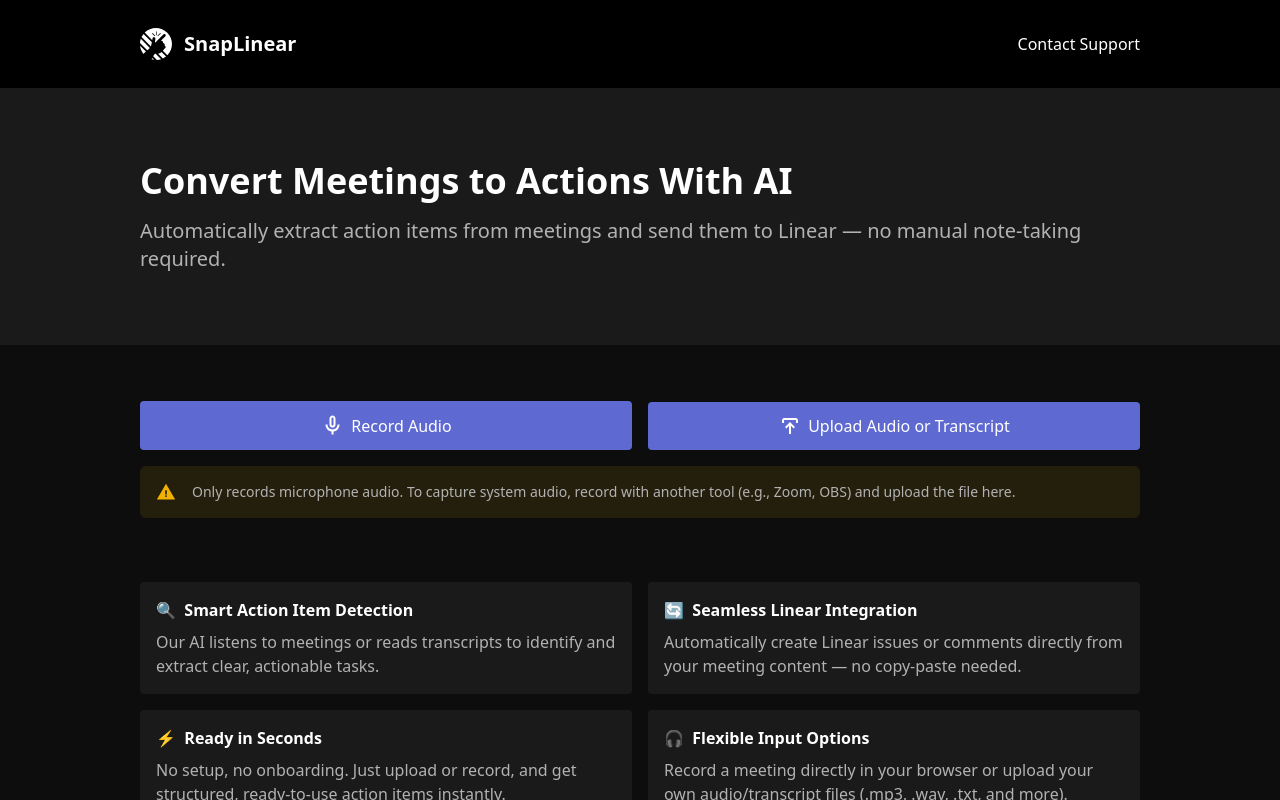
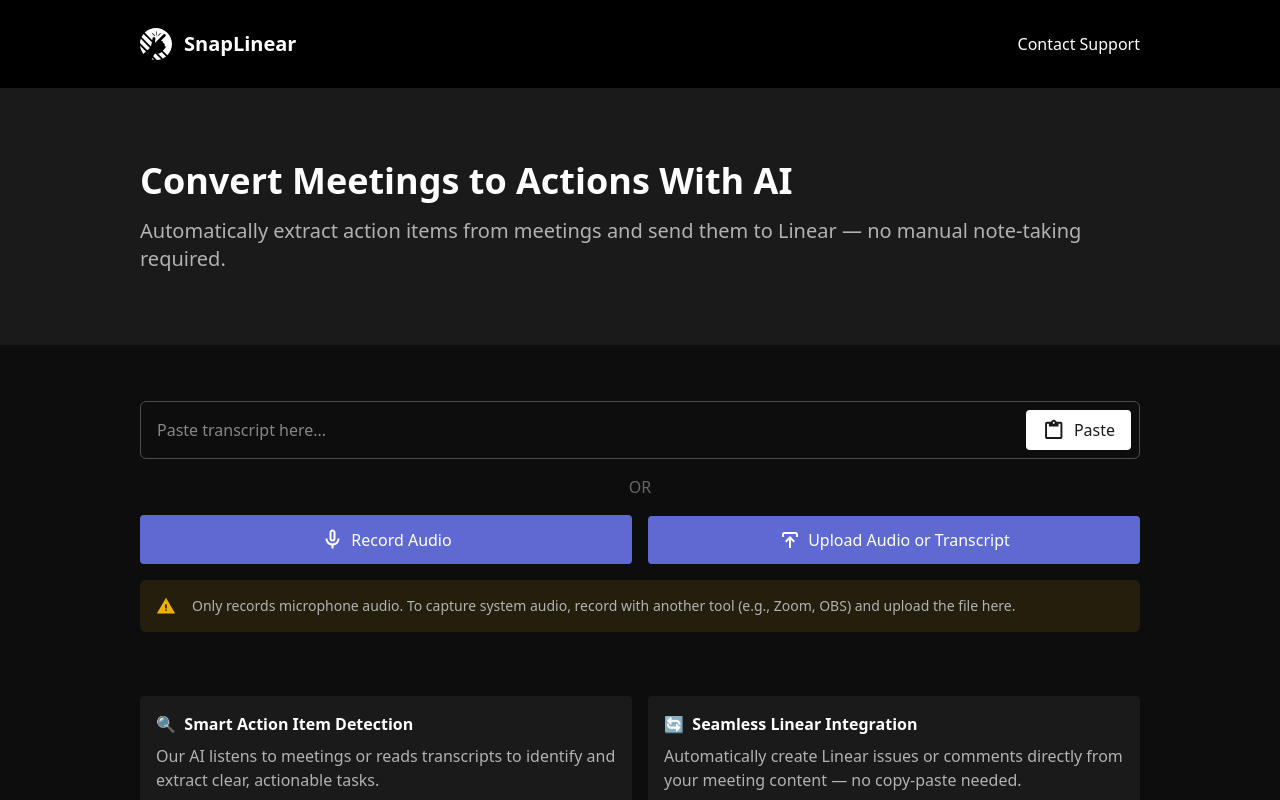
Before and after one commit to buildwithlayer/SnapTask, a React (Vite) app in the folder client/: page / in a window 1280 px wide. Built offline with nearby package versions, Linux system fonts and the light colour scheme.

Commit message:
Add text / copy paste transcript input

```diff
--- a/client/package.json
+++ b/client/package.json
@@ -21,6 +21,7 @@
         "react-markdown": "^10.1.0",
         "react-router-dom": "^7.6.2",
         "react-spinners": "^0.17.0",
+        "react-textarea-autosize": "^8.5.9",
         "remark-gfm": "^4.0.1",
         "tailwindcss": "^4.1.11",
         "use-mcp": "^0.0.19"
--- a/client/src/FileUpload.tsx
+++ b/client/src/FileUpload.tsx
@@ -10,6 +10,7 @@ import FileIcon from './assets/file.svg?react';
 import UploadIcon from './assets/upload.svg?react';
 import WarningIcon from './assets/warning.svg?react';
 import Button from './components/Button';
+import PasteInput from './components/PasteInput';
 import RecordButton from './components/RecordButton';
 import {useFileContext} from './contexts/FileContext';
 
@@ -52,6 +53,12 @@ function FileUpload({demo}: {demo: boolean}) {
         setFile(localFile);
     }
 
+    function handleSubmitText(text: string) {
+        const blob = new Blob([text], {type: 'text/plain'});
+        const file = new File([blob], 'transcript.txt', {type: 'text/plain'});
+        setFile(file);
+    }
+
     return (
         <>
             <div className="w-full flex flex-col items-center justify-center gap-4">
@@ -83,6 +90,7 @@ function FileUpload({demo}: {demo: boolean}) {
                     </>
                 ) : (
                     <>
+                        {!demo && (<><PasteInput handleSubmit={handleSubmitText} /><p className='text-gray-600 font-medium'>OR</p></>)}
                         <div className="w-full flex flex-col md:flex-row items-center justify-center gap-4">
                             <div className="w-full flex flex-col gap-4">
                                 {demo && recording && (<p className='text-xl text-center px-2 py-4 rounded-sm bg-gray-900 border border-gray-800'>Try saying <span className='text-emerald-300'>"Create me a task called try out SnapLinear"</span></p>)}
--- /dev/null
+++ b/client/src/components/PasteInput.tsx
@@ -0,0 +1,36 @@
+import {useState} from 'react';
+import toast from 'react-hot-toast';
+import TextAreaAutosize from 'react-textarea-autosize';
+import ClipboardIcon from '../assets/clipboard.svg?react';
+import Button from './Button';
+
+const PasteInput = ({handleSubmit}: {handleSubmit: (text: string) => void}) => {
+    const [focused, setFocused] = useState(false);
+    const [text, setText] = useState('');
+
+    function handlePaste() {
+        navigator.clipboard.readText().then((text) => {
+            setText(text);
+        }).catch((err) => {
+            console.error('Failed to read clipboard contents: ', err);
+            toast.error('Failed to read clipboard contents');
+        });
+    }
+
+    return (
+        <div className={`flex items-center gap-4 w-full rounded-md border pl-4 ${focused ? 'border-primary' : 'border-gray-700'} ${text ? 'flex-col p-4' : 'flex-row p-2'}`}>
+            <TextAreaAutosize
+                rows={1}
+                value={text}
+                onChange={(e) => setText(e.target.value)}
+                placeholder="Paste transcript here..."
+                className="w-full outline-none max-h-[400px] resize-none"
+                onFocus={() => setFocused(true)}
+                onBlur={() => setFocused(false)}
+            />
+            {text ? <Button additionalClasses='w-full' onClick={() => handleSubmit(text)}>Generate Linear Action Items</Button> : <Button onClick={handlePaste} additionalClasses='!text-gray-900 !bg-white hover:!bg-gray-200 !gap-2'><ClipboardIcon className="w-6 h-6 fill-gray-900"/>Paste</Button>}
+        </div>
+    );
+};
+
+export default PasteInput;
```
Also changed, not shown: client/src/assets/clipboard.svg (added), 1 other file (tests, documents, lock files or other folders).
